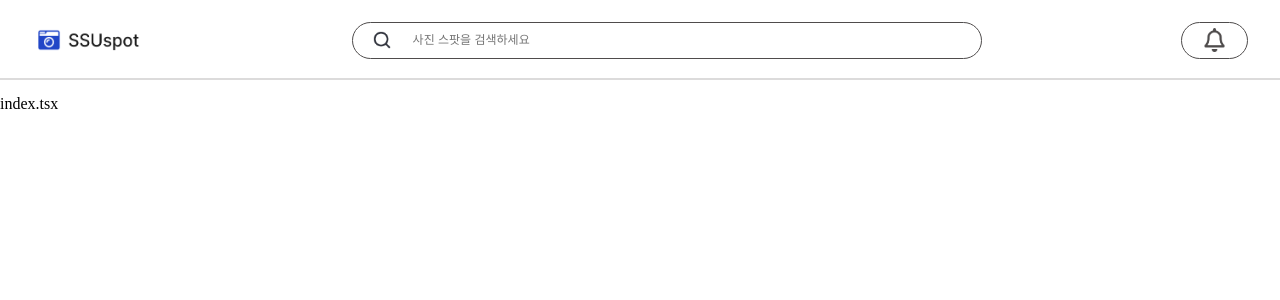
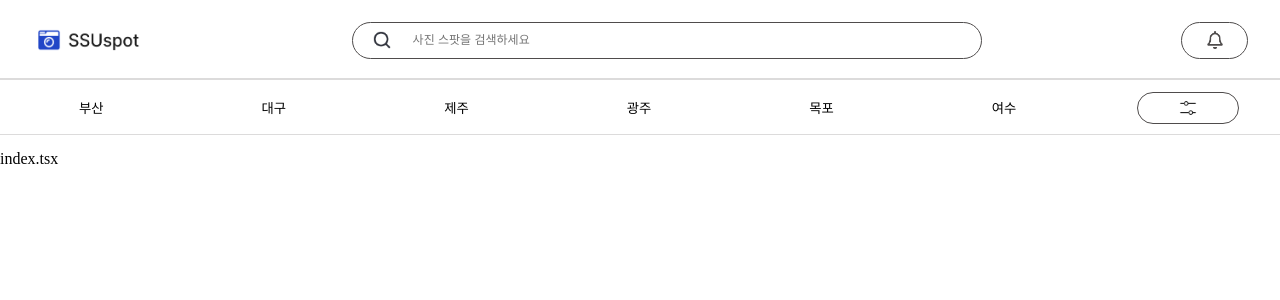
Before and after one commit to SSUspot/SSUspot-front, a Next.js app: page / in a window 1280 px wide. Shown: the top 300 px of the page. Built offline with nearby package versions, Linux system fonts and the light colour scheme.

Commit message:
feat: add layout/filter

```diff
--- /dev/null
+++ b/component/layout/filter.tsx
@@ -0,0 +1,70 @@
+import React from "react";
+import styled from "styled-components";
+import Image from "next/image";
+import filterAlt from "../../public/filter_alt.png";
+
+const Filter: React.FC = () => {
+  return (
+    <>
+      <Container>
+        <ItemButton> 부산 </ItemButton>
+        <ItemButton> 대구 </ItemButton>
+        <ItemButton> 제주 </ItemButton>
+        <ItemButton> 광주 </ItemButton>
+        <ItemButton> 목포 </ItemButton>
+        <ItemButton> 여수 </ItemButton>
+        <FilterButton>
+          <Image src={filterAlt} alt="filter" width={22} height={22} />
+        </FilterButton>
+      </Container>
+    </>
+  );
+};
+
+export default Filter;
+
+const Container = styled.div`
+  display: flex;
+  flex-direction: row;
+  justify-content: space-around;
+  align-items: center;
+  width: 100%;
+  height: 55px;
+  position: relative;
+  font-size: 13px;
+
+  &::after {
+    content: "";
+    position: absolute;
+    bottom: 0;
+    left: 0;
+    right: 0;
+    height: 1px;
+    background-color: #4f4c4c33;
+  }
+`;
+
+const ItemButton = styled.button`
+  width: 100px;
+  height: 30px;
+  border: none;
+  background-color: #ffffff;
+
+  &:hover {
+    font-weight: bold;
+    color: #2146C7;
+  }
+`;
+
+const FilterButton = styled.div`
+  display: flex;
+  flex-direction: row;
+  justify-content: center;
+  align-items: center;
+  width: 100px;
+  height: 30px;
+  border: 1px solid #4f4c4c;
+  padding: 0;
+  margin: 0;
+  border-radius: 20px;
+`;
--- a/component/layout/header.tsx
+++ b/component/layout/header.tsx
@@ -14,11 +14,11 @@ const Header: React.FC = () => {
             <Image src={logo} alt="Logo" width={120} height={22} />
           </Logo>
           <InputContainer>
-            <Image src={search} alt="Logo" width={22} height={22} />
+            <Image src={search} alt="Search" width={22} height={22} />
             <InputBox type="text" placeholder="사진 스팟을 검색하세요" />
           </InputContainer>
           <Bell>
-            <Image src={bell} alt="Logo" width={21} height={24} />
+            <Image src={bell} alt="Bell" width={16} height={18} />
           </Bell>
         </Items>
       </Container>
--- a/pages/index.tsx
+++ b/pages/index.tsx
@@ -1,6 +1,7 @@
 import type { NextPage } from "next";
 import Head from "next/head";
 import Header from "../component/layout/header";
+import Filter from "../component/layout/filter";
 
 const Home: NextPage = () => {
   return (
@@ -11,6 +12,7 @@ const Home: NextPage = () => {
       </Head>
 
       <Header />
+      <Filter />
       <br/>
       <p> index.tsx </p>
 
--- a/pages/main/list.tsx
+++ b/pages/main/list.tsx
@@ -1,9 +1,11 @@
 import Header from "../../component/layout/header";
+import Filter from "../../component/layout/filter";
 
 const ListPage: React.FC = () => {
   return (
     <>
       <Header />
+      <Filter />
       <br/>
       <p> List Main Page </p>
     </>
```
Also changed, not shown: public/filter_alt.png (added).
